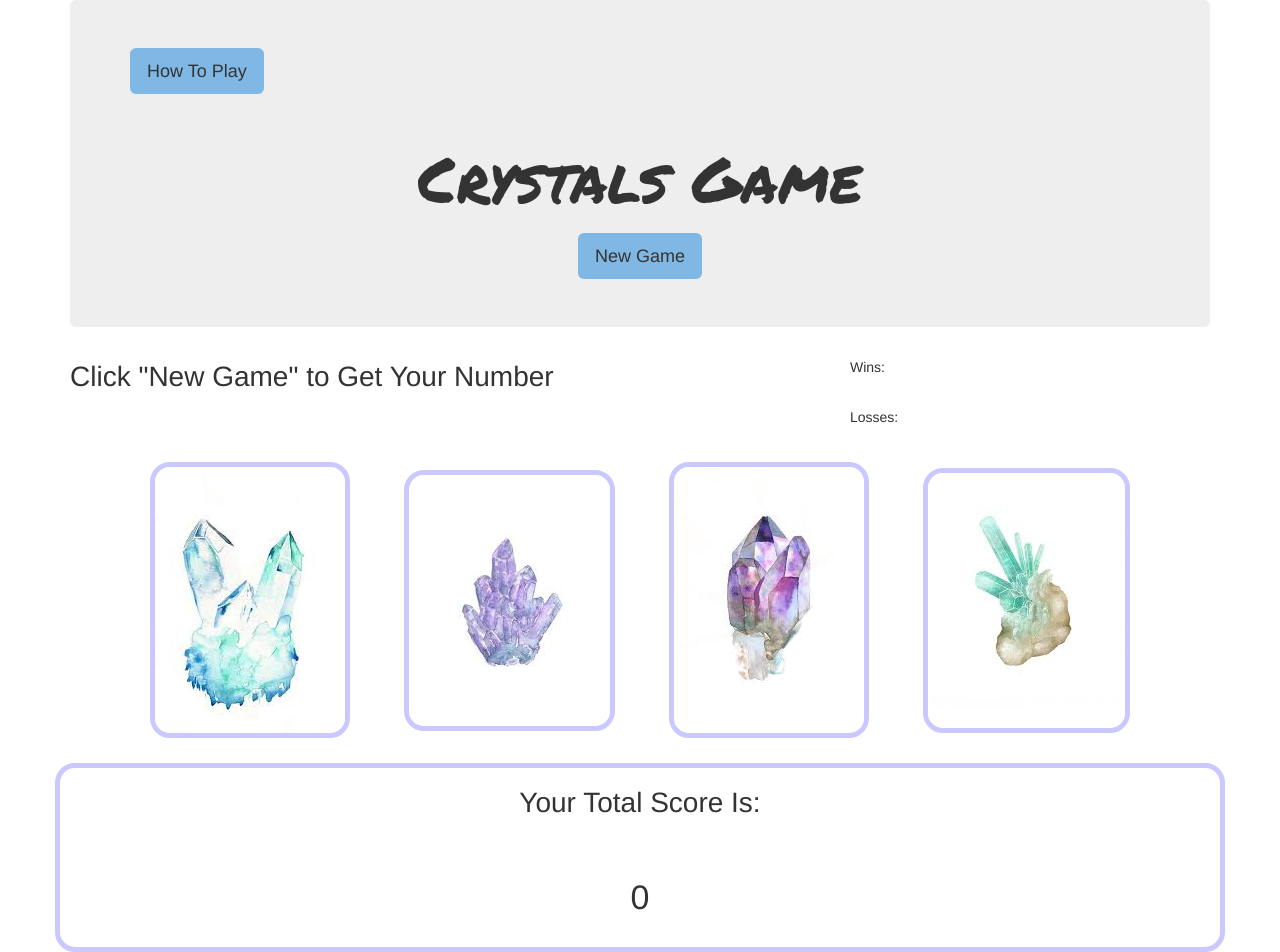
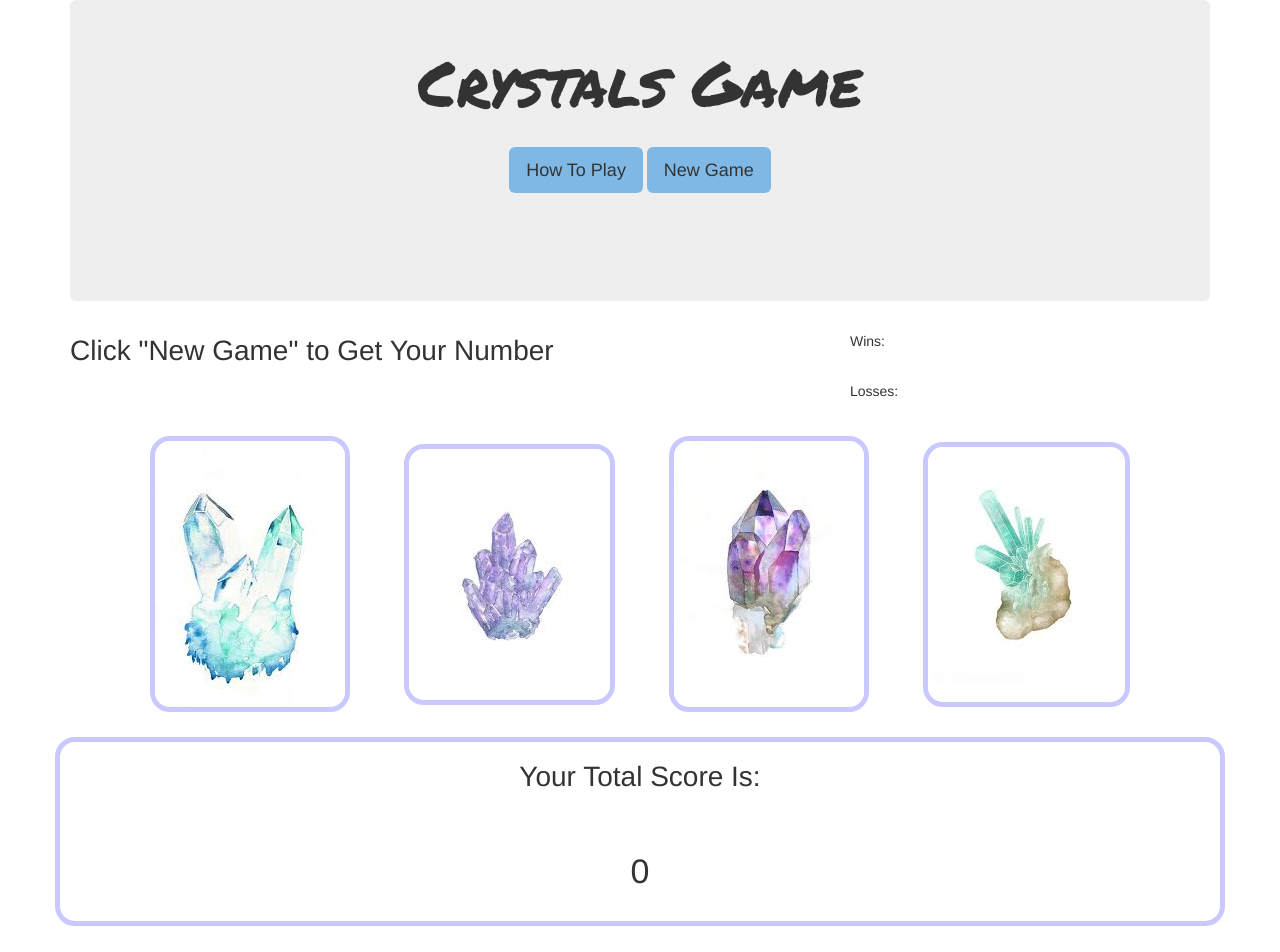
Before and after one commit to dmoss215/dmoss215.github.io, a plain HTML site: page index.html in a window 1280 px wide. After the commit the page ends 926 px from the top, so only its background shows below. Drawn offline with nearby package versions, Linux system fonts and the light colour scheme.

Commit message:
moved buttons

```diff
--- a/app.js
+++ b/app.js
@@ -24,11 +24,12 @@ function resetGame() {
   }
 
 // ================= Generate the random number and put it into "magic-number" div ==============================
-  $('.new-game').on('click', function() {
+  $('.my-btn').on('click', function() {
     resetGame();
     $('.magic-number').text('Magic Number:' + " " + magicNum);
     $('#wins').text('You have won:' + wins);
     $('#losses').text('You have lost:' + losses);
+    $('your-score').text('0');
   });
 
 
--- a/index.html
+++ b/index.html
@@ -19,20 +19,22 @@
 <body>
   <div class="container">
     <div class="jumbotron">
-      <button class="slide btn btn-lg">
-        How To Play
-      </button>
+      <div class="title">
+        <h1>Crystals Game</h1>
+      </div>
+      <div class="buttons">
+        <button class="slide btn btn-lg">
+          How To Play
+        </button>
+          <button class="btn btn-lg my-btn">
+            New Game
+          </button>
+      </div>
+
       <div id="fade-in" class="box">
         Click on the "new game" button to begin.  Your Magic Number will be generated.  Each crystal will be assigned a random number between 1 and 12.  The goal is to click the crystals until your score equals the magic number with out going over.  Good Luck!
       </div>
-      <div class="title">
-        <h1>Crystals Game</h1>
-      </div>
-      <div class="new-game">
-        <button class="btn btn-lg my-btn">
-          New Game
-        </button>
-      </div>
+
     </div>
 
     <div class="row">
--- a/style.css
+++ b/style.css
@@ -3,6 +3,7 @@ h1 {
   text-align: center;
   color: #c9c9ff;
   margin-top: 0px;
+  margin-bottom: 30px;
 }
 
 .magic-number {
@@ -27,9 +28,9 @@ h1 {
   padding: 15px;
 }
 
-.new-game {
+.buttons {
   text-align: center;
-  margin-top: 20px;
+  margin: 10px;
 }
 
 
```
